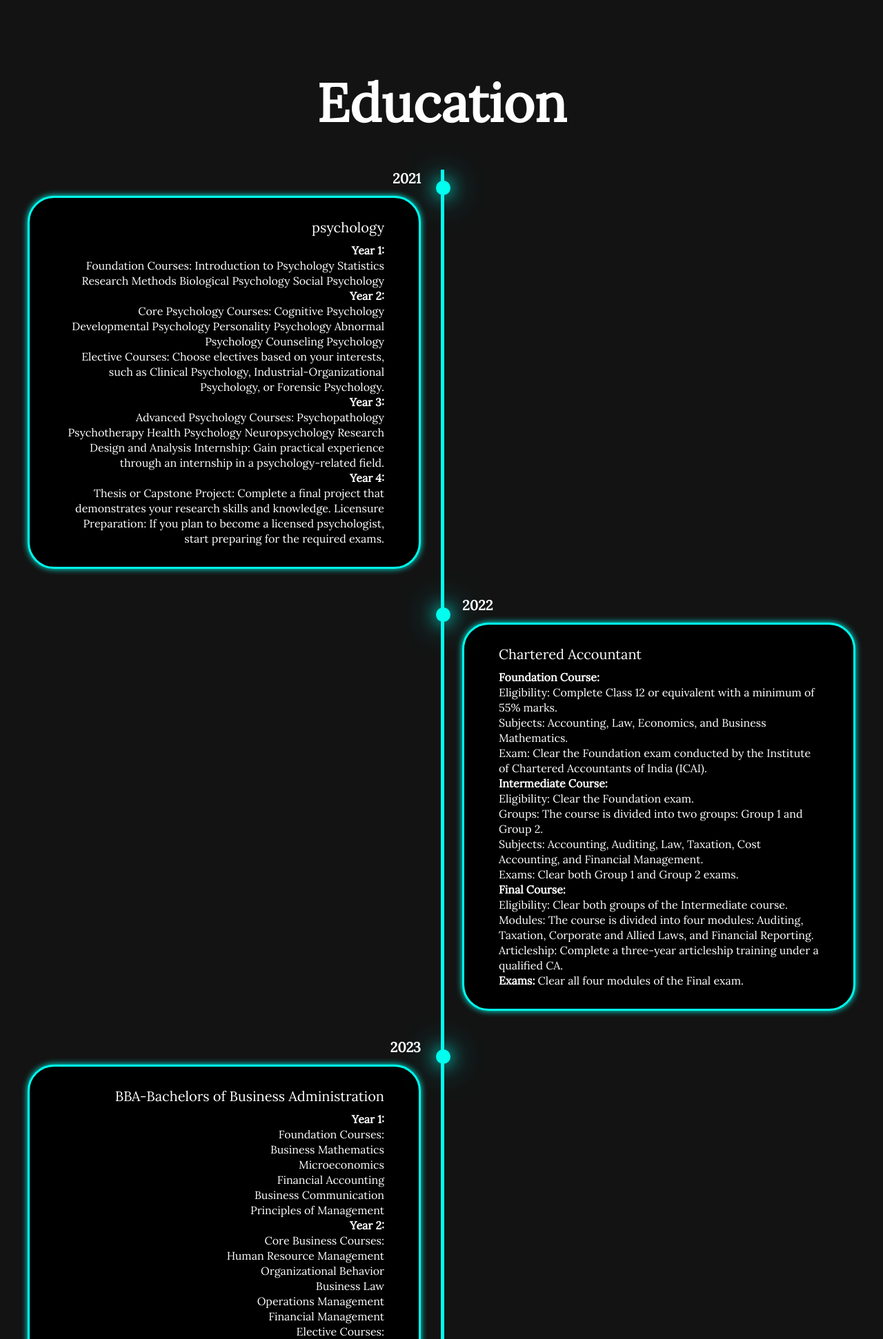
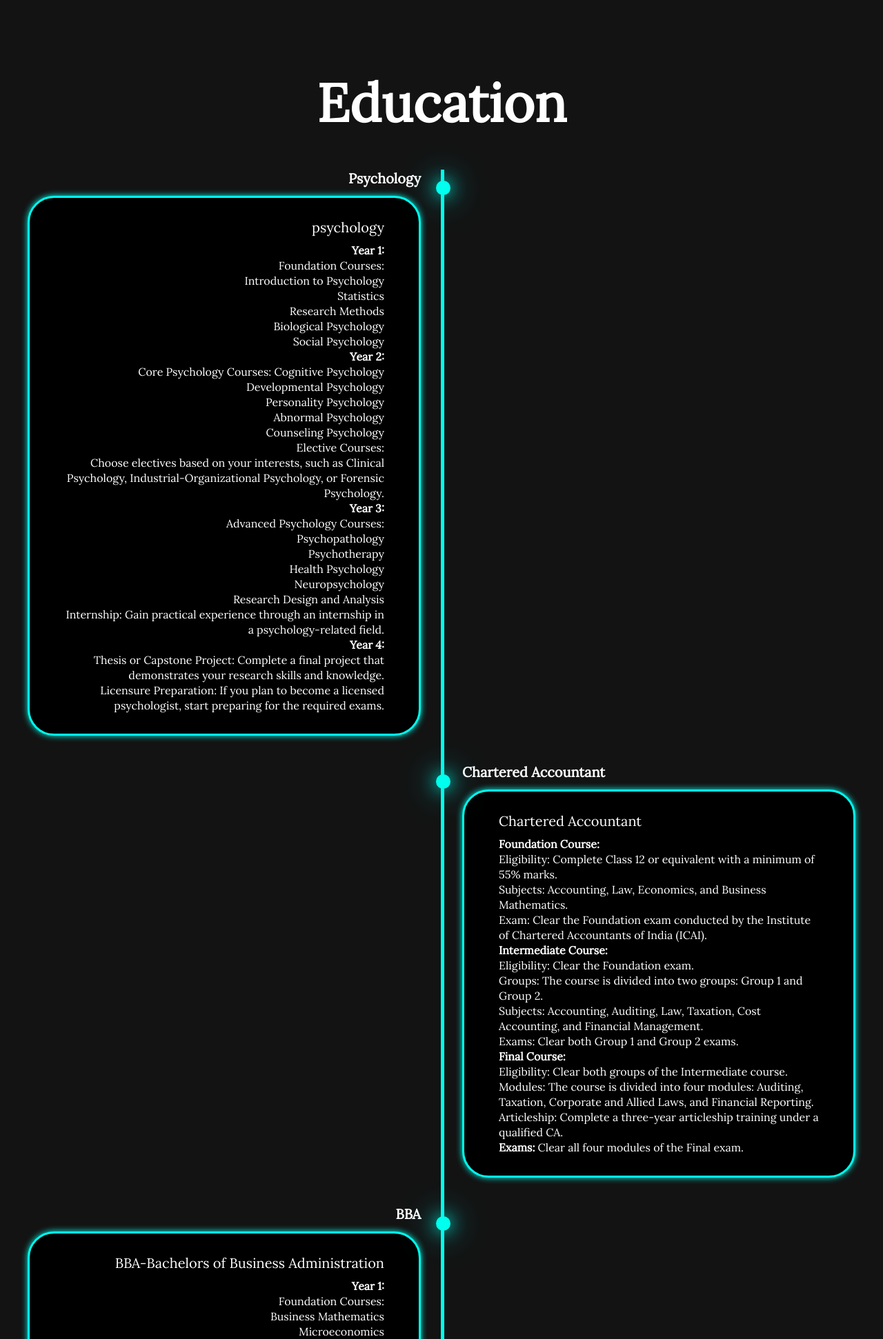
Before and after one commit to aiibooouuu/webtrial, a Flask app: page / in a window 1280 px wide. Shown: the part 848-2790 px from the top of the page at 69% size. Run offline with Flask 3, Linux system fonts and the light colour scheme.

Commit message:
I have made new changed in the roadmap for degrees

```diff
--- a/website/templates/home.html
+++ b/website/templates/home.html
@@ -41,44 +41,44 @@
 
                 <div class="timeline-dot"></div>
 
-                    <div class="timeline-date"> 2021</div> <br>
+                    <div class="timeline-date">Psychology</div> <br>
                     <div class="timeline-content">
                     <h3>psychology</h3>
                     <p>
                        <b> Year 1:</b><br>
 
-Foundation Courses:
-Introduction to Psychology
-Statistics
-Research Methods
-Biological Psychology
+Foundation Courses:<br>
+Introduction to Psychology<br>
+Statistics<br>
+Research Methods<br>
+Biological Psychology<br>
 Social Psychology<br>
 <b>Year 2:</b><br>
 
 Core Psychology Courses:
 
-Cognitive Psychology
-Developmental Psychology
-Personality Psychology
-Abnormal Psychology
+Cognitive Psychology<br>
+Developmental Psychology<br>
+Personality Psychology<br>
+Abnormal Psychology<br>
 Counseling Psychology<br>
-Elective Courses:
+Elective Courses:<br>
 
 Choose electives based on your interests, such as Clinical Psychology, Industrial-Organizational Psychology, or Forensic Psychology.<br>
 <b>Year 3:</b><br>
 
-Advanced Psychology Courses:
+Advanced Psychology Courses:<br>
 
-Psychopathology
-Psychotherapy
-Health Psychology
-Neuropsychology
-Research Design and Analysis
+Psychopathology<br>
+Psychotherapy<br>
+Health Psychology<br>
+Neuropsychology<br>
+Research Design and Analysis<br>
 Internship: Gain practical experience through an internship in a psychology-related field.<br>
 
 <b>Year 4:</b><br>
 
-Thesis or Capstone Project: Complete a final project that demonstrates your research skills and knowledge.
+Thesis or Capstone Project: Complete a final project that demonstrates your research skills and knowledge.<br>
 Licensure Preparation: If you plan to become a licensed psychologist, start preparing for the required exams.<br>
                     </p>
                     </div>
@@ -89,7 +89,7 @@ Licensure Preparation: If you plan to become a licensed psychologist, start prep
 
                 <div class="timeline-dot"></div>
 
-                    <div class="timeline-date"> 2022</div><br>
+                    <div class="timeline-date">Chartered Accountant</div><br>
                     <div class="timeline-content">
                     <h3>Chartered Accountant </h3>
                     <p>
@@ -119,7 +119,7 @@ Articleship: Complete a three-year articleship training under a qualified CA.<br
 
                 <div class="timeline-dot"></div>
 
-                    <div class="timeline-date"> 2023</div><br>
+                    <div class="timeline-date">BBA</div><br>
                     <div class="timeline-content">
                     <h3>BBA-Bachelors of Business Administration</h3>
                     <p>
@@ -167,7 +167,7 @@ Articleship: Complete a three-year articleship training under a qualified CA.<br
 
                 <div class="timeline-dot"></div>
 
-                    <div class="timeline-date"> 2024</div><br>
+                    <div class="timeline-date">MBBS</div><br>
                     <div class="timeline-content">
                     <h3>MBBS</h3>
                     <p><b>MBBS Course (5.5 years):</b>
```
